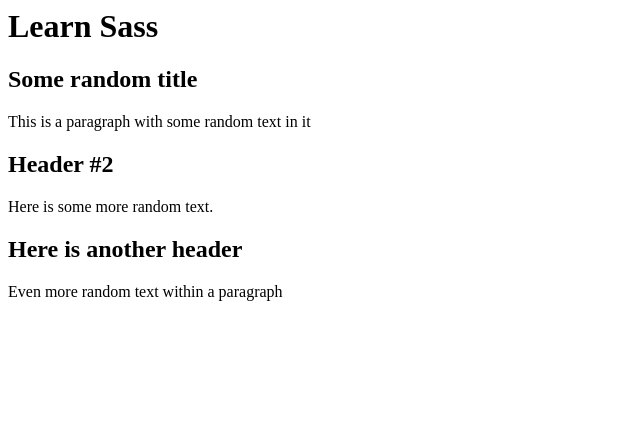
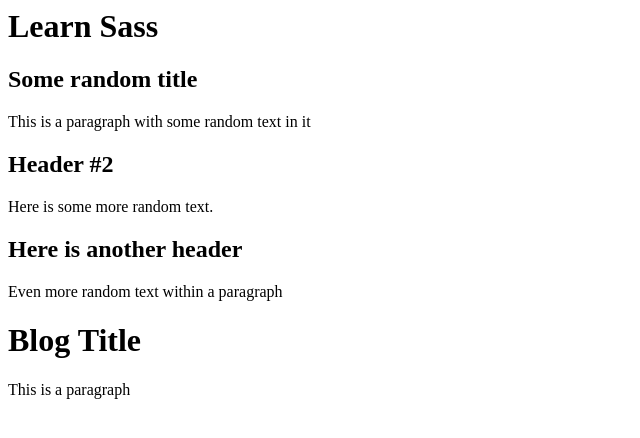
Before and after one commit to ChadHarper811/SASS, a plain HTML site: page index.html in a window 1280 px wide. Shown: the whole page, without its empty margins (0-640 px from the left). Drawn offline with Linux system fonts and the light colour scheme.

Commit message:
added second practice example

```diff
--- a/index.html
+++ b/index.html
@@ -1,24 +1,49 @@
+<!-- First practice -->
 <style type='text/scss'>
 
+$text-color: red;
 
-    .header{
+.header {
     text-align: center;
 }
 .blog-post, h2 {
-      color: red;
+    color: $text-color;
 }
 </style>
 
 <h1 class="header">Learn Sass</h1>
+
 <div class="blog-post">
     <h2>Some random title</h2>
     <p>This is a paragraph with some random text in it</p>
 </div>
+
 <div class="blog-post">
     <h2>Header #2</h2>
     <p>Here is some more random text.</p>
 </div>
+
 <div class="blog-post">
     <h2>Here is another header</h2>
     <p>Even more random text within a paragraph</p>
 </div>
+
+
+<!-- Second practice -->
+<style type='text/scss'>
+    .blog-post {
+
+    }
+    h1 {
+      text-align: center;
+      color: blue;
+    }
+    p {
+      font-size: 20px;
+    }
+  </style>
+
+  <div class="blog-post">
+    <h1>Blog Title</h1>
+    <p>This is a paragraph</p>
+  </div>
```
Lines whose indentation alone changed are shown as unchanged.
